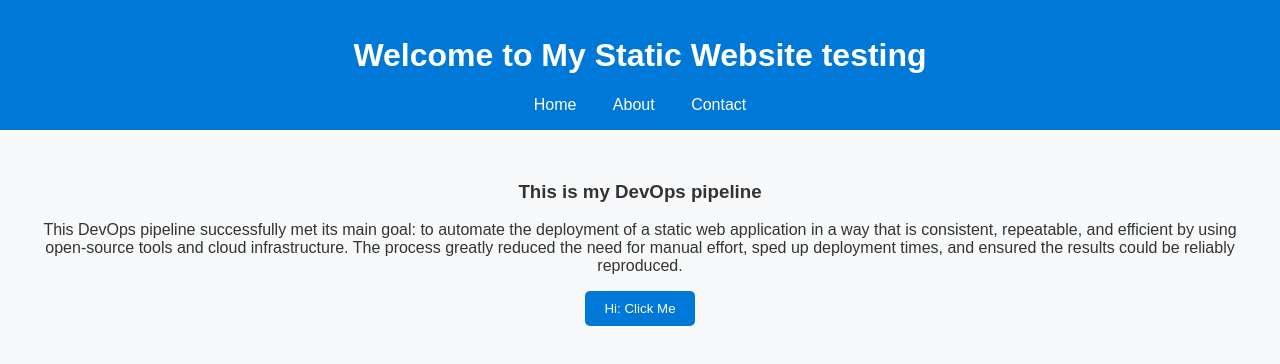
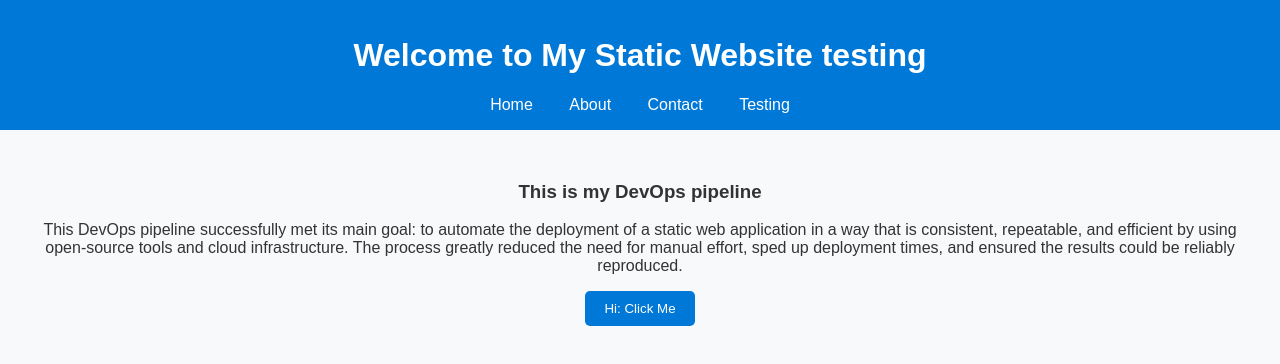
Before and after one commit to Ayush20076564/my-devOps-project, a plain HTML site: page docker/index.html in a window 1280 px wide. Drawn offline with Linux system fonts and the light colour scheme.

Commit message:
Testing the changes

```diff
--- a/docker/index.html
+++ b/docker/index.html
@@ -13,6 +13,7 @@
             <a href="#">Home</a>
             <a href="#">About</a>
             <a href="#">Contact</a>
+            <a href="#">Testing</a>
         </nav>
     </header>
 
```
